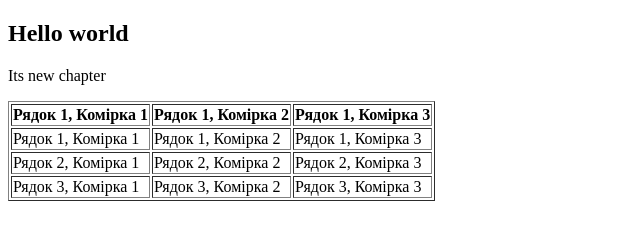
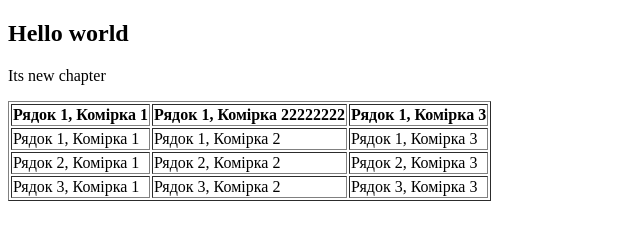
Before and after one commit to eug3ne1/webDev, a plain HTML site: page index.html in a window 1280 px wide. Shown: the whole page, without its empty margins (0-640 px from the left). Drawn offline with Linux system fonts and the light colour scheme.

Commit message:
Update index.html

```diff
--- a/index.html
+++ b/index.html
@@ -12,7 +12,7 @@
 
         <tr>
             <th>Рядок 1, Комірка 1</th>
-            <th>Рядок 1, Комірка 2</th>
+            <th>Рядок 1, Комірка 22222222</th>
             <th>Рядок 1, Комірка 3</th>
         </tr>
         <tr>
```
